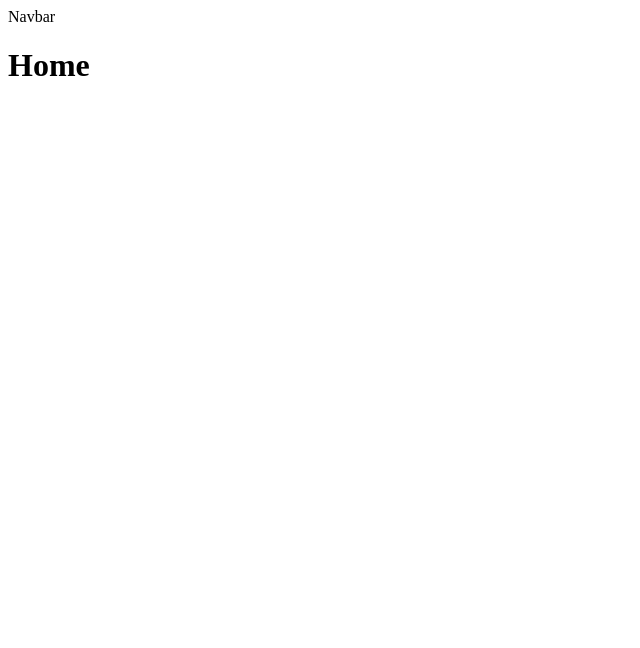
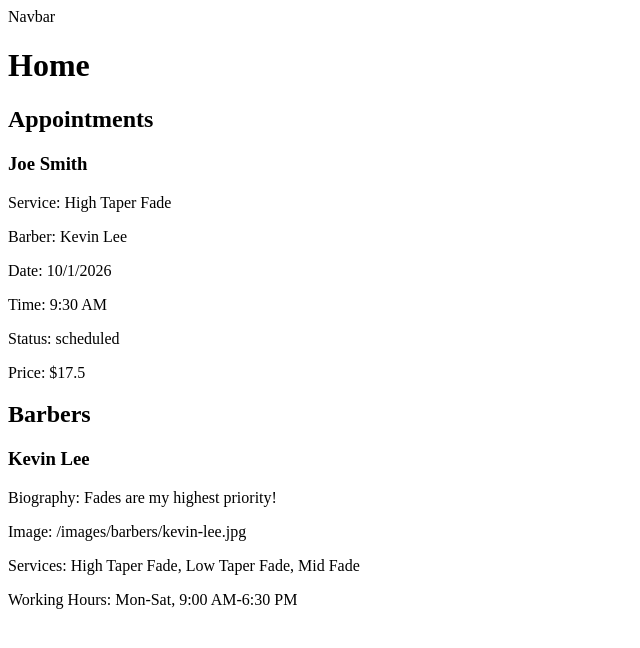
Before and after one commit to seamuscon8/Team4Hack4Impact, a Next.js app: page / in a window 1280 px wide. Shown: the top 648 px of the page, without its empty margins (0-640 px from the left). Built offline with nearby package versions, Linux system fonts and the light colour scheme.

Commit message:
finished issue 1

```diff
--- a/src/app/api/example/route.ts
+++ b/src/app/api/example/route.ts
@@ -1,5 +1,6 @@
 import connectDB from "@/database/db";
 import { NextResponse } from "next/server";
+import { HaircutAppointment } from "@/data/haircutData";
 
 /**
  * Example GET API route
--- a/src/app/page.tsx
+++ b/src/app/page.tsx
@@ -1,10 +1,34 @@
 import Navbar from "@/components/Navbar";
-
+import type { HaircutAppointment } from "@/data/haircutData";
+import { mockAppointments } from "@/data/haircutData";
+import { mockBarber } from "@/data/haircutData";
 export default function Home() {
   return (
     <main>
       <Navbar />
       <h1>Home</h1>
+      <h2>Appointments</h2>
+      {mockAppointments.map((appointment) => (
+        <article key={appointment.appointmentnumber}>
+          <h3>{appointment.customerName}</h3>
+          <p>Service: {appointment.service}</p>
+          <p>Barber: {appointment.barberName}</p>
+          <p>Date: {appointment.appointmentDate.toLocaleDateString()}</p>
+          <p>Time: {appointment.appointmentTime}</p>
+          <p>Status: {appointment.status}</p>
+          <p>Price: ${appointment.price}</p>
+        </article>
+      ))}
+      <h2>Barbers</h2>
+      {mockBarber.map((barber) => (
+        <article key={barber.id}>
+          <h3>{barber.name}</h3>
+          <p>Biography: {barber.bio}</p>
+          <p>Image: {barber.imageUrl}</p>
+          <p>Services: {barber.services.join(", ")}</p>
+          <p>Working Hours: {barber.workingHours}</p>
+        </article>
+      ))}
     </main>
   );
 }
--- /dev/null
+++ b/src/components/AppointmentCard.tsx
@@ -0,0 +1,2 @@
+import type { HaircutAppointment } from "@/data/haircutData";
+// for future use
--- /dev/null
+++ b/src/data/haircutData.ts
@@ -0,0 +1,46 @@
+export interface HaircutAppointment {
+  appointmentnumber: number;
+  customerName: string;
+  customerEmail: string;
+  customerPhone: string;
+  appointmentDate: Date;
+  appointmentTime: string;
+  service: string;
+  barberName: string;
+  status: "scheduled" | "completed" | "cancelled";
+  price: number;
+}
+
+export interface Barber {
+  id: number;
+  name: string;
+  bio: string;
+  imageUrl: string;
+  services: string[];
+  workingHours: string;
+}
+
+export const mockBarber: Barber[] = [
+  {
+    id: 101,
+    name: "Kevin Lee",
+    bio: "Fades are my highest priority!",
+    imageUrl: "/images/barbers/kevin-lee.jpg",
+    services: ["High Taper Fade", "Low Taper Fade", "Mid Fade"],
+    workingHours: "Mon-Sat, 9:00 AM-6:30 PM",
+  },
+];
+export const mockAppointments: HaircutAppointment[] = [
+  {
+    appointmentnumber: 1,
+    customerName: "Joe Smith",
+    customerEmail: "joe@example.com",
+    customerPhone: "8051281917",
+    appointmentDate: new Date("2026-10-01"),
+    appointmentTime: "9:30 AM",
+    service: "High Taper Fade",
+    barberName: "Kevin Lee",
+    status: "scheduled",
+    price: 17.5,
+  },
+];
```
Also changed, not shown: 1 other file (tests, documents, lock files or other folders).
